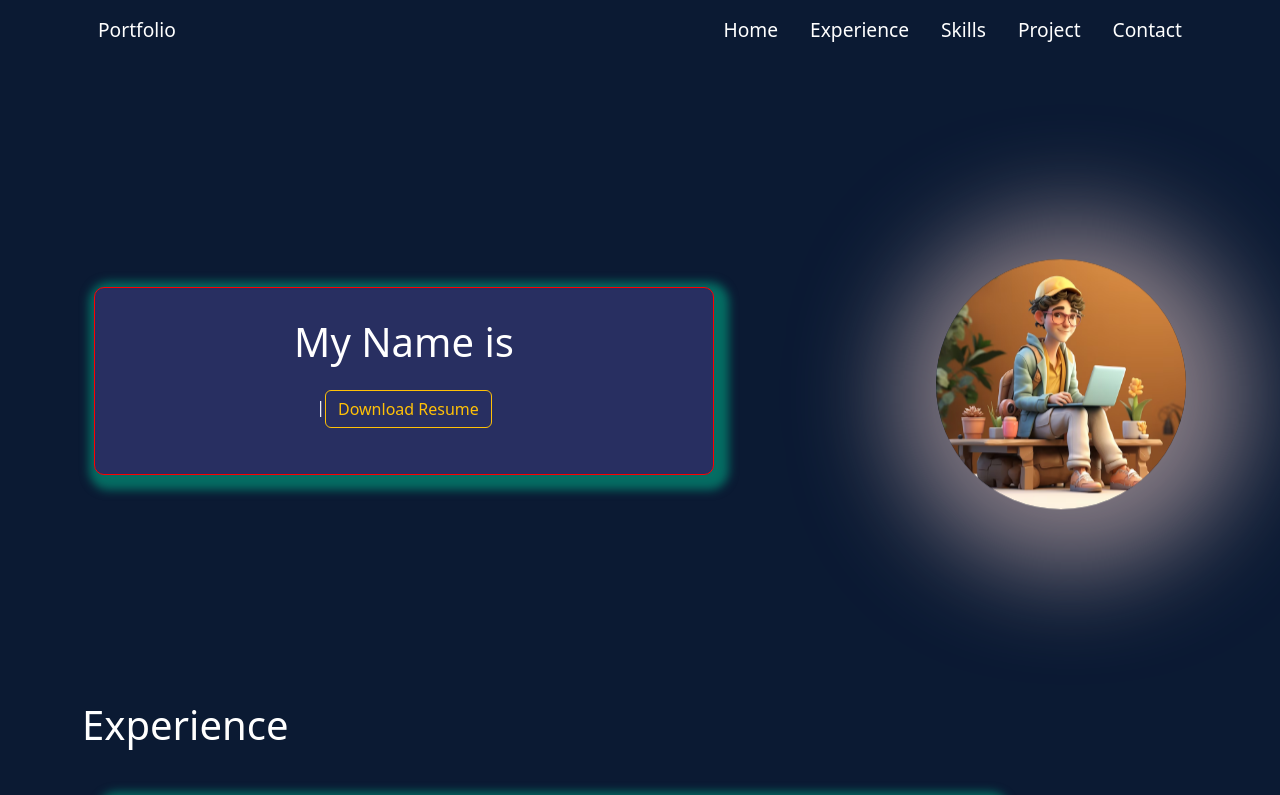
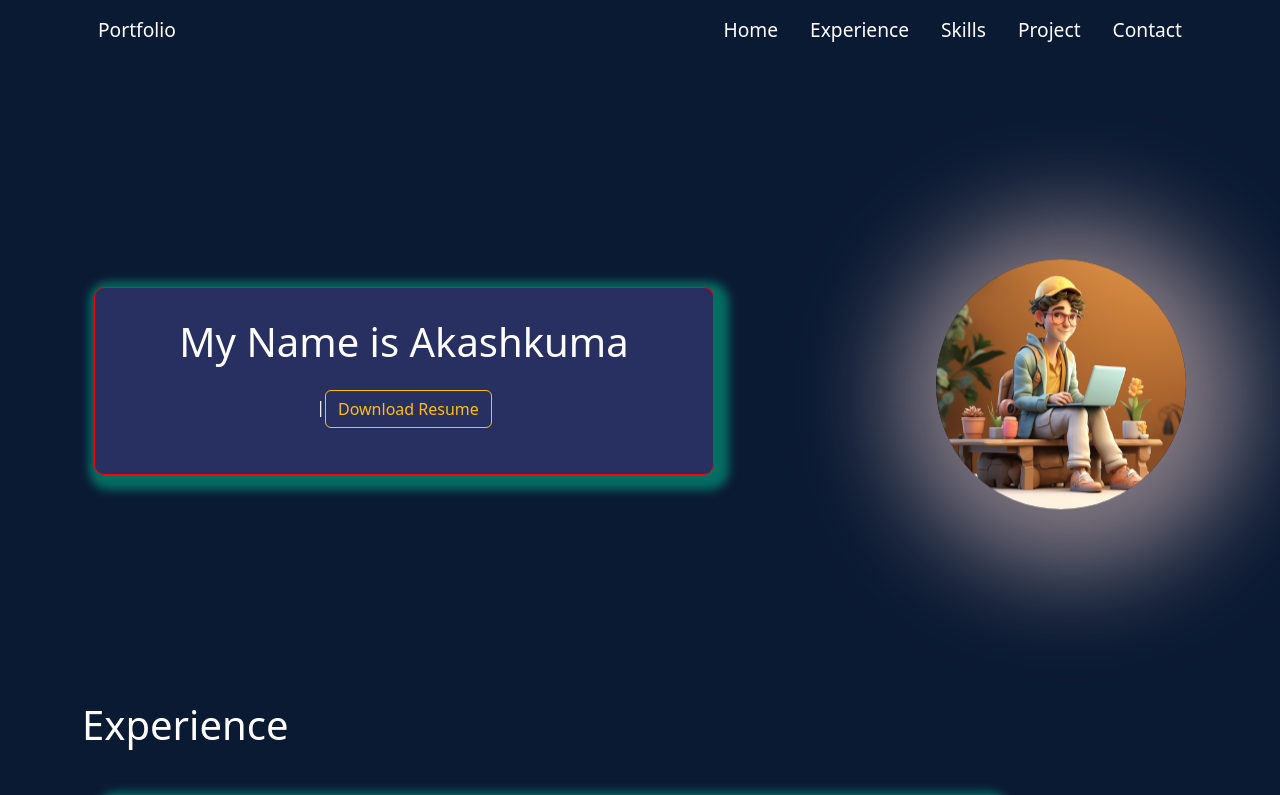
Before and after one commit to AAkash001122/11, a React (Vite) app: page / in a window 1280 px wide. Shown: the top 795 px of the page. Built offline with nearby package versions, Linux system fonts and the light colour scheme.

Commit message:
first commit1

```diff
--- a/src/components/Home.jsx
+++ b/src/components/Home.jsx
@@ -8,7 +8,7 @@ const Home = () => {
   useEffect(() => {
     const options = {
       strings: [
-        "Welcome to my Profile","My Name is Akash Singh","I am Full Mern Stack Devloper",
+        "Welcome to my Profile","My Name is Akashkumar Singh","I am Full Mern Stack Devloper",
       ],
       typeSpeed: 50,
       backSpeed: 50,
```
